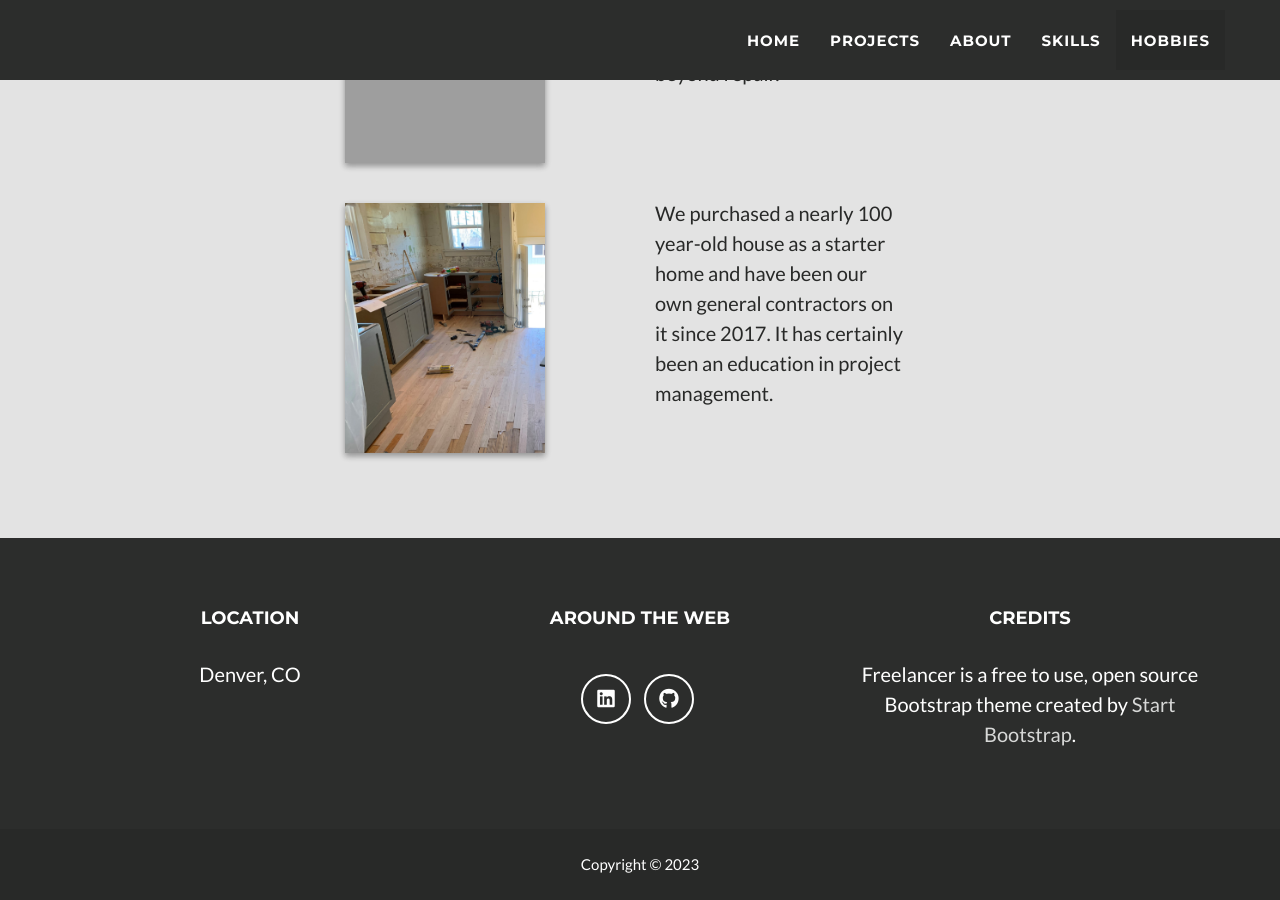
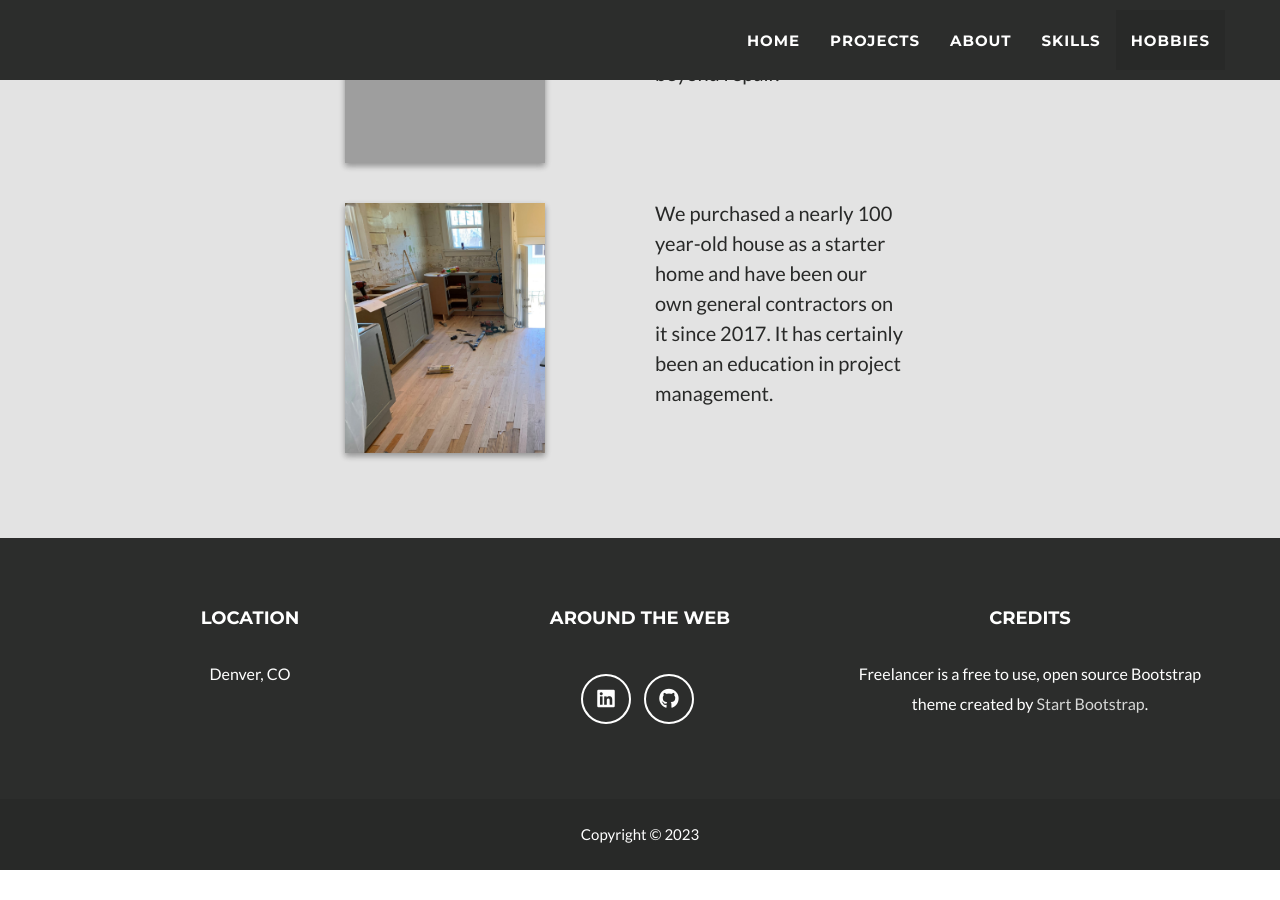
Before and after one commit to brf217/brf217.github.io, a Jekyll site: the page built from _posts/2014-07-18-project-1.markdown, in a window 1280 px wide and 900 px high, scrolled down 3105 px. Built offline with Jekyll 4.4.1, drawn with Linux system fonts in a browser that asks for light colours; after the commit the page ends 3975 px from its top, so only the background shows below that; grey boxes are pictures that could not be loaded.

Commit message:
Update footer.html

```diff
--- a/_includes/footer.html
+++ b/_includes/footer.html
@@ -5,7 +5,7 @@
       <div class="row">
         <div class="footer-col col-md-4">
           <h3>{{ site.footer.location }}</h3>
-          <p>
+          <p class = "small">
             {% for adress in site.address %}
             {{ adress.line }} <br>
             {% endfor %}
@@ -24,7 +24,7 @@
         </div>
         <div class="footer-col col-md-4">
           <h3>{{ site.footer.credits }}</h3>
-          <p>{{ site.credits }}</p>
+          <p class = "small">{{ site.credits }}</p>
         </div>
       </div>
     </div>
```
